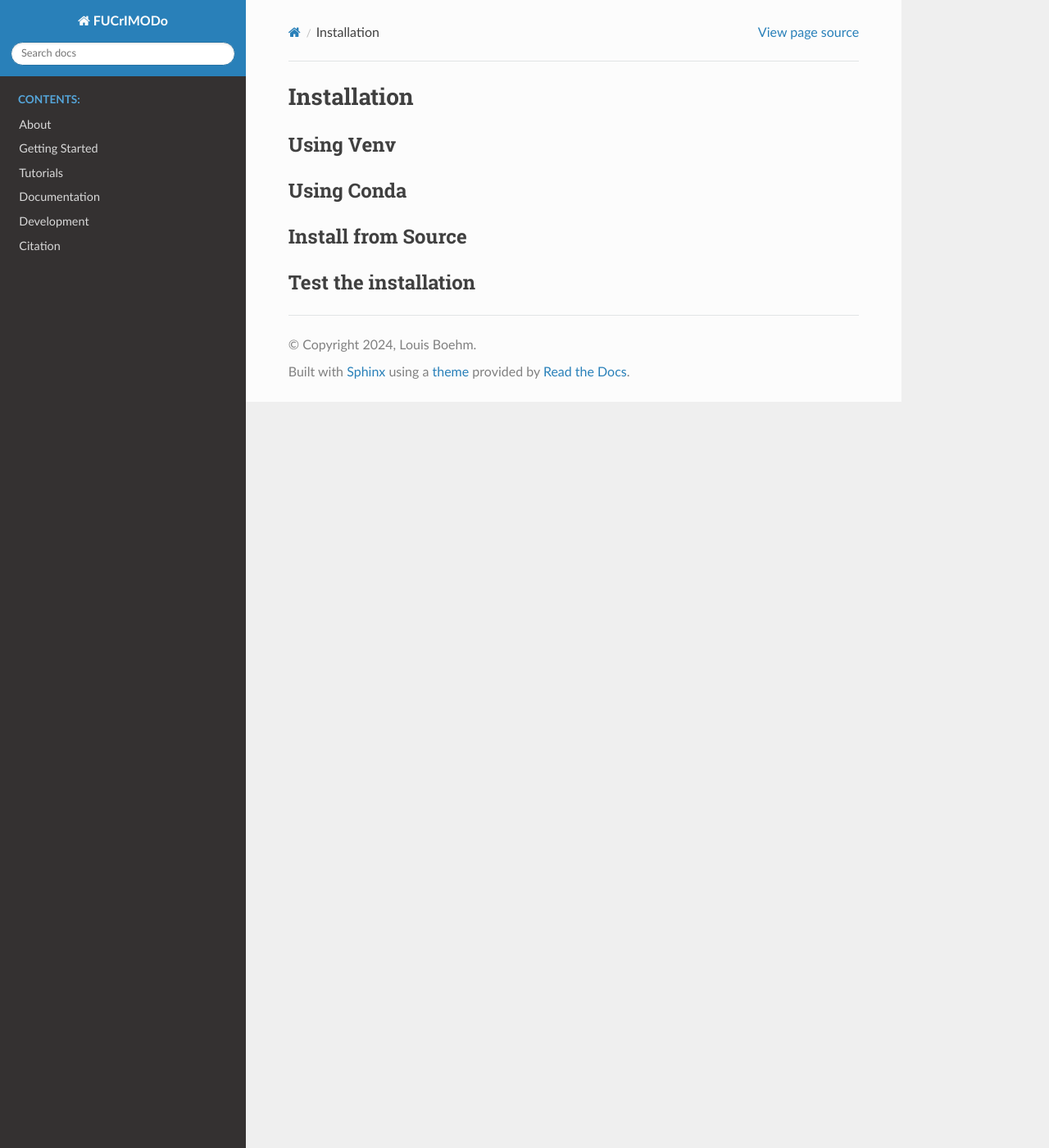
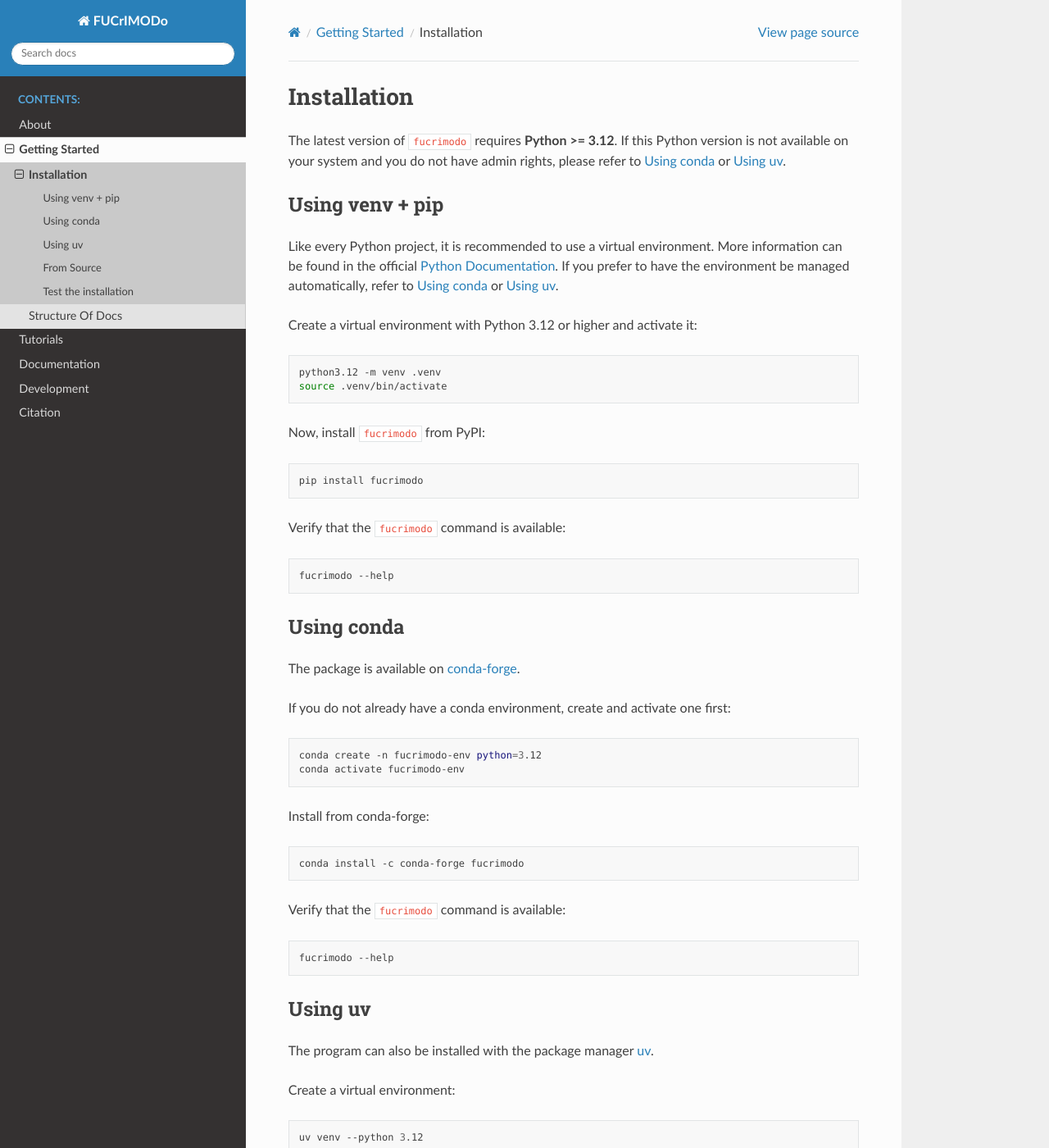
Before and after one commit to OHANAN1/fucrimodo, a Sphinx documentation site: the page built from docs/getting_started/installation.rst, in a window 1280 px wide and 1400 px high. Shown: the whole window at 82% size. Built offline with Sphinx 7.4.7 and the Read the Docs theme 3.1.0, drawn with Linux system fonts in a browser that asks for light colours; some of the changed text lies outside the part shown.

Commit message:
Add install instructions.

```diff
--- /dev/null
+++ b/docs/getting_started/build_docs.rst
@@ -0,0 +1,3 @@
+==============
+Build The Docs
+==============
--- a/docs/getting_started/index.rst
+++ b/docs/getting_started/index.rst
@@ -11,3 +11,11 @@
 
 
 Note where to find information on how to run on slurm.
+
+
+.. toctree::
+   :maxdepth: 1
+   :caption: Contents:
+
+   installation
+   structure_of_docs
--- a/docs/getting_started/installation.rst
+++ b/docs/getting_started/installation.rst
@@ -2,18 +2,148 @@
 Installation
 ============
 
-----------
-Using Venv
-----------
+The latest version of ``fucrimodo`` requires **Python >= 3.12**. If this Python
+version is not available on your system and you do not have admin rights, please
+refer to `Using conda`_ or `Using uv`_.
+
+----------------
+Using venv + pip
+----------------
+
+Like every Python project, it is recommended to use a virtual environment. More
+information can be found in the official `Python Documentation
+<https://docs.python.org/3/library/venv.html>`_. If you prefer to have the
+environment be managed automatically, refer to `Using conda`_ or `Using uv`_.
+
+Create a virtual environment with Python 3.12 or higher and activate it:
+
+.. code-block:: bash
+
+   python3.12 -m venv .venv
+   source .venv/bin/activate
+
+Now, install ``fucrimodo`` from PyPI:
+
+.. code-block:: bash
+
+   pip install fucrimodo
+
+Verify that the ``fucrimodo`` command is available:
+
+.. code-block:: bash
+
+   fucrimodo --help
 
 -----------
-Using Conda
+Using conda
 -----------
 
--------------------
-Install from Source
--------------------
+The package is available on `conda-forge <https://conda-forge.org>`_.
+
+If you do not already have a conda environment, create and activate one first:
+
+.. code-block:: bash
+
+   conda create -n fucrimodo-env python=3.12
+   conda activate fucrimodo-env
+
+Install from conda-forge:
+
+.. code-block:: bash
+
+   conda install -c conda-forge fucrimodo
+
+Verify that the ``fucrimodo`` command is available:
+
+.. code-block:: bash
+
+   fucrimodo --help
+
+--------
+Using uv
+--------
+
+The program can also be installed with the package manager `uv
+<https://docs.astral.sh/uv/>`__.
+
+Create a virtual environment:
+
+.. code-block:: bash
+
+   uv venv --python 3.12
+
+This creates a virtual environment in ``.venv``. Activate it and install the
+package from PyPI:
+
+.. code-block:: bash
+
+   source .venv/bin/activate
+   uv pip install fucrimodo
+
+If you already have a virtual environment activated, you can skip the
+``uv venv`` step.
+
+Verify that the ``fucrimodo`` command is available:
+
+.. code-block:: bash
+
+   fucrimodo --help
+
+-----------
+From Source
+-----------
+
+To install the latest development version from source, clone the repository from
+`GitHub <https://github.com/OHANAN1/fucrimodo>`__:
+
+.. code-block:: bash
+
+   git clone https://github.com/OHANAN1/fucrimodo
+   cd fucrimodo
+
+Make sure you have an active virtual environment (see `Using venv + pip`_,
+`Using conda`_, or `Using uv`_), then install with pip:
+
+.. code-block:: bash
+
+   pip install .
+
+For an editable development install, use:
+
+.. code-block:: bash
+
+   pip install -e .
+
+Alternatively, set up the environment automatically with conda:
+
+.. code-block:: bash
+
+   conda env create -f environment.yml
+   conda activate fucrimodo-env
+
+Or with uv:
+
+.. code-block:: bash
+
+   uv sync
 
 ---------------------
 Test the installation
 ---------------------
+
+If you installed from source, make sure you are in the repository root and have
+your virtual environment activated. Then install the test dependencies and run the
+test suite:
+
+.. code-block:: bash
+
+   pip install ".[test]"
+
+.. code-block:: bash
+
+   pytest
+
+The full test suite takes around 2 minutes to complete.
+
+If you installed ``fucrimodo`` from PyPI, conda-forge, or uv, the test files are
+not included in the package. Please refer to `From Source`_.
--- /dev/null
+++ b/docs/getting_started/structure_of_docs.rst
@@ -0,0 +1,3 @@
+=================
+Structure Of Docs
+=================
--- a/environment.yml
+++ b/environment.yml
@@ -5,6 +5,6 @@
   - python=3.12.2
   - setuptools=69.5.1
   - wheel=0.43.0
-  - pip=24.0
+  - pip=25.1
   - pip:
     - .  # Install project based on the pyproject.toml file
```
Also changed, not shown: README.md (+81 -52 lines), docs/development/index.rst (+19 -0 lines), pyproject.toml (+16 -19 lines), docs/index.rst (line endings or trailing spaces), 2 other files.
